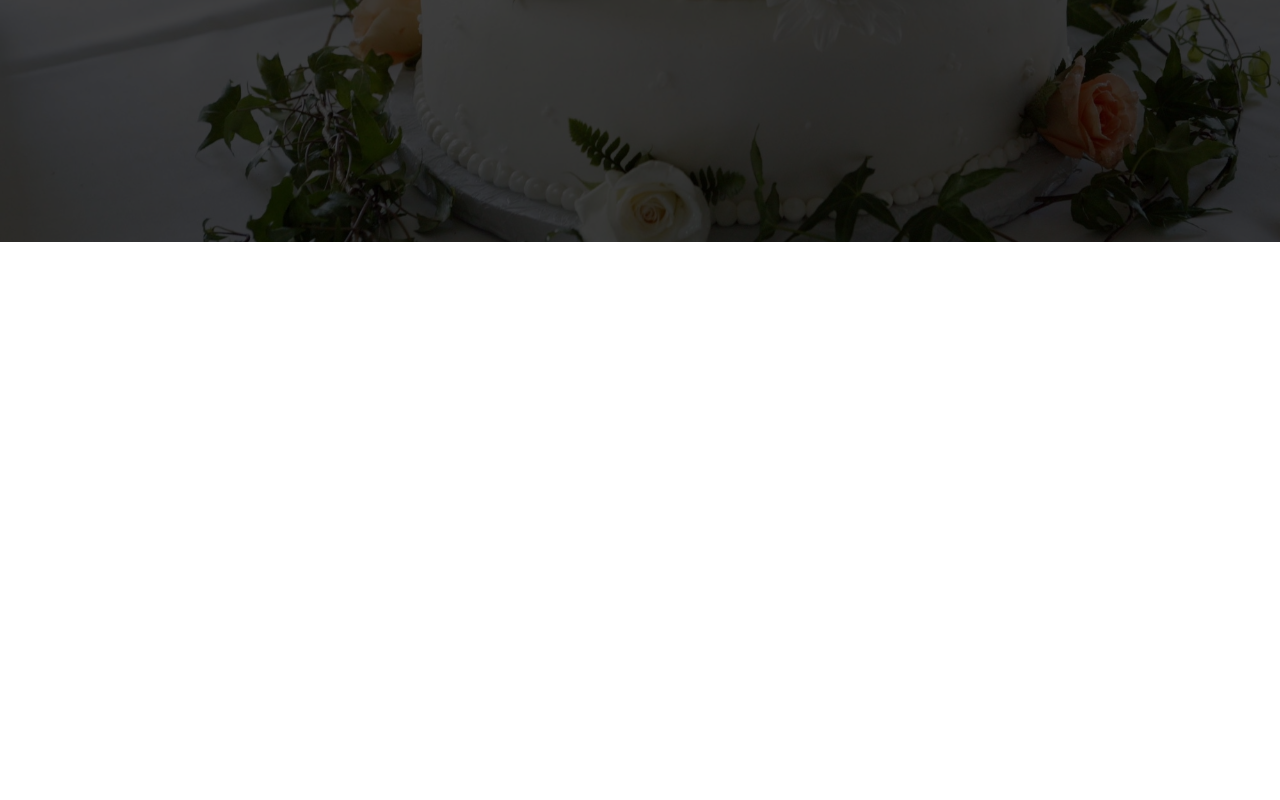
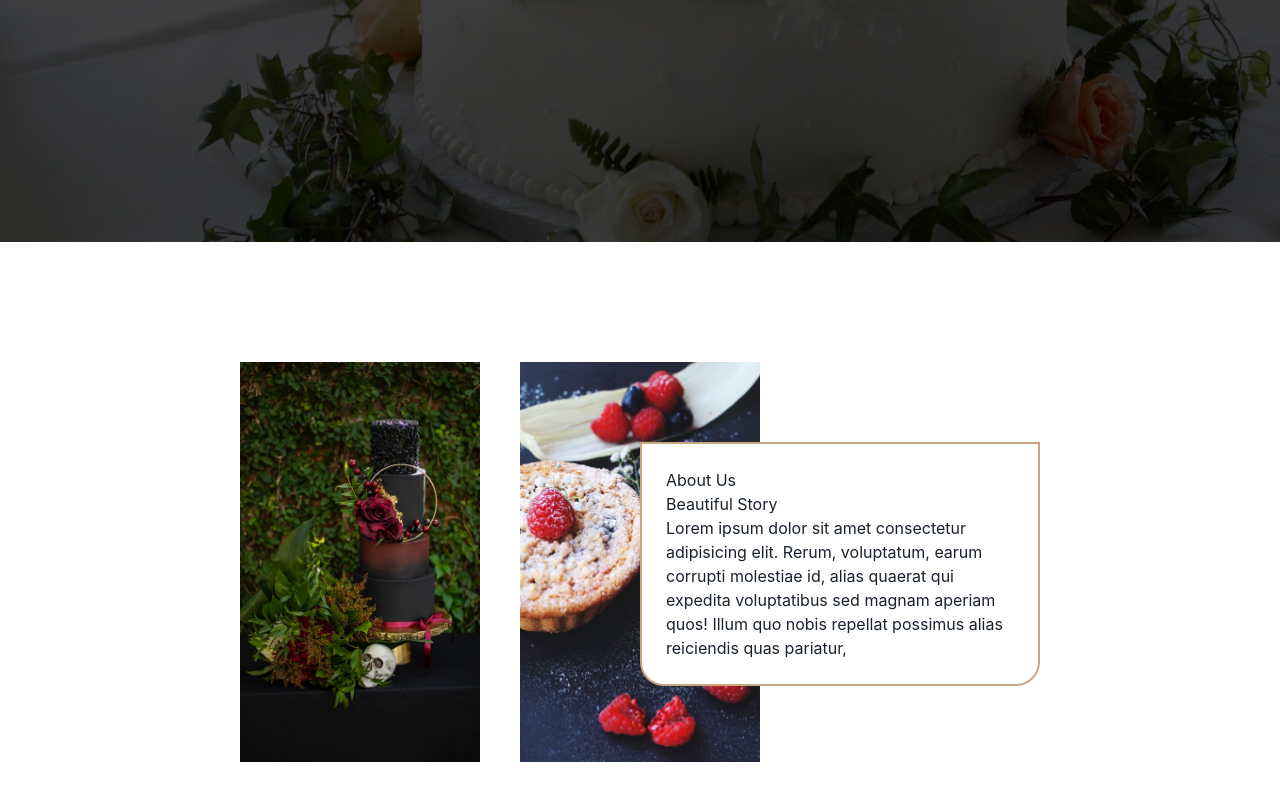
Before and after one commit to afiatamanna06/beleniss, a Next.js app: page / in a window 1280 px wide. Shown: the part 558-1358 px from the top of the page. Before the commit the page ends 800 px from the top, so only its background shows below. Built offline with nearby package versions, Linux system fonts and the light colour scheme.

Commit message:
Add about section

```diff
--- /dev/null
+++ b/components/about/About.tsx
@@ -0,0 +1,22 @@
+import { Box, Center, Flex, Image } from '@chakra-ui/react'
+
+function About() {
+  return (
+    <Flex justify="center" h="40rem" mt={["10rem", "10rem", "10rem", "0", "0"]}>
+        <Center>
+            <Flex gap={10} position="relative" direction={["column", "column", "column", "row", "row"]}>
+                <Image src="/intro_1.jpg" w="15rem" h="25rem" alt="" />
+                <Image src="/intro_2.jpg" w="15rem" h="25rem" alt="" />
+                <Box w="15rem" h="25rem" display={["none", "none", "none", "flex", "flex"]}></Box>
+                <Flex border="2px" borderColor="#C8A97E" borderBottomLeftRadius="3xl" borderBottomRightRadius="3xl" direction="column" bg="white" p="6" top={[350, 350, 350, 20, 20]} left={[-20, -20, -20, 400, 400]} w="25rem" position="absolute">
+                    <Box>About Us</Box>
+                    <Box>Beautiful Story</Box>
+                    <Box>Lorem ipsum dolor sit amet consectetur adipisicing elit. Rerum, voluptatum, earum corrupti molestiae id, alias quaerat qui expedita voluptatibus sed magnam aperiam quos! Illum quo nobis repellat possimus alias reiciendis quas pariatur,</Box>
+                </Flex>
+            </Flex>
+        </Center>
+    </Flex>
+  )
+}
+
+export default About
--- a/pages/index.tsx
+++ b/pages/index.tsx
@@ -2,6 +2,7 @@ import type { NextPage } from 'next'
 import { Image } from '@chakra-ui/react'
 import Head from 'next/head'
 import Intro from '../components/home/Intro'
+import About from '../components/about/About'
 
 const Home: NextPage = () => {
   return (
@@ -13,6 +14,7 @@ const Home: NextPage = () => {
       </Head>
       <Image position="absolute" zIndex={1} objectFit="cover" src="/bg_2.jpg" w="full" h="100vh" alt="" />
       <Intro />
+      <About />
     </div>
   )
 }
```
